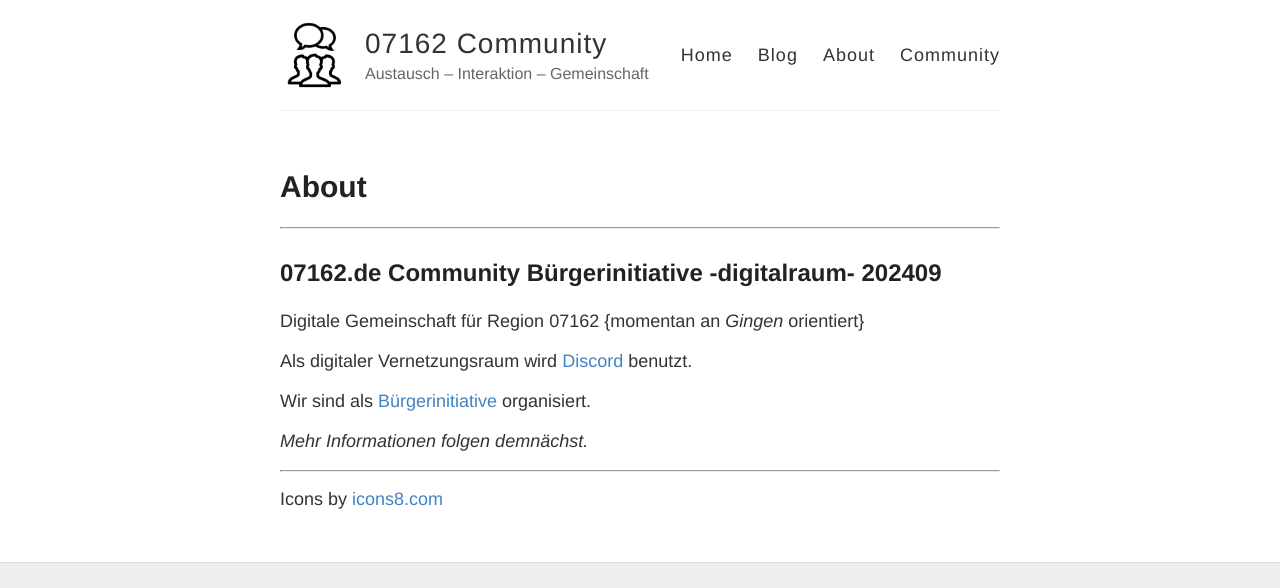
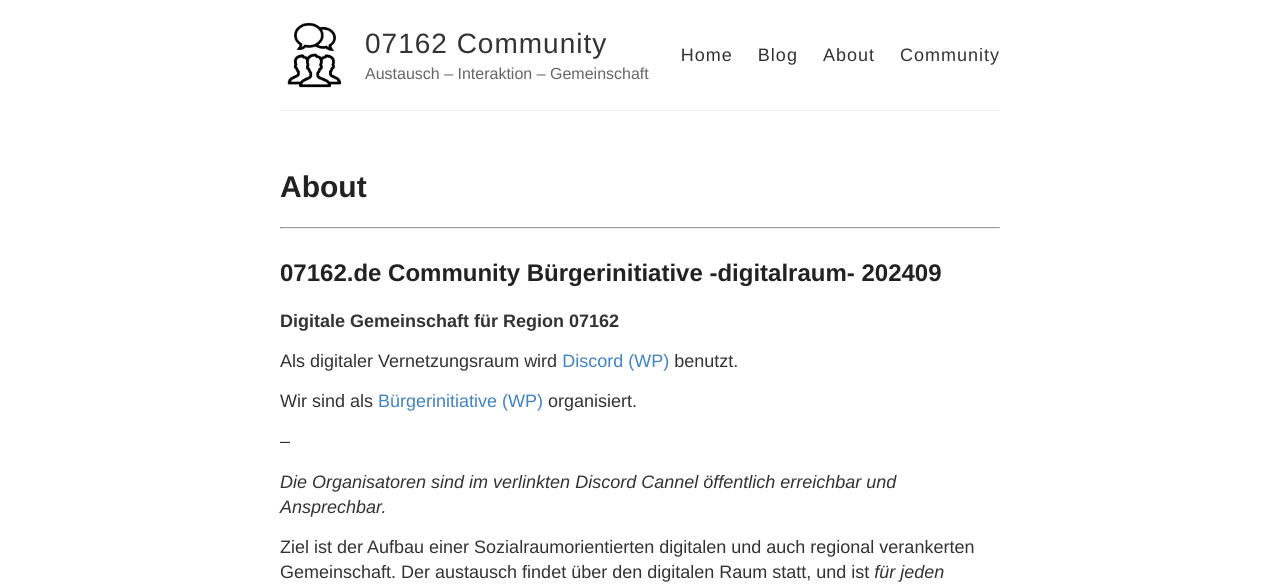
Before and after one commit to filstal/gingen, a Jekyll site: the page built from about.md, in a window 1280 px wide. Shown: the top 588 px of the page. Built offline with Jekyll 4.4.1, drawn with Linux system fonts in a browser that asks for light colours; some of the changed text lies outside the part shown.

Commit message:
Update about.md

```diff
--- a/about.md
+++ b/about.md
@@ -9,14 +9,19 @@
 ## 07162.de Community Bürgerinitiative -digitalraum- 202409
 
 
-Digitale Gemeinschaft für Region 07162 {momentan an *Gingen* orientiert}
+**Digitale Gemeinschaft für Region 07162**
 
-Als digitaler Vernetzungsraum wird [Discord](https://de.wikipedia.org/wiki/Discord) benutzt.
+Als digitaler Vernetzungsraum wird [Discord (WP)](https://de.wikipedia.org/wiki/Discord) benutzt.
 
-Wir sind als [Bürgerinitiative](https://de.wikipedia.org/wiki/B%C3%BCrgerinitiative) organisiert.
+Wir sind als [Bürgerinitiative (WP)](https://de.wikipedia.org/wiki/B%C3%BCrgerinitiative) organisiert.
 
-*Mehr Informationen folgen demnächst.*
+--
 
+*Die Organisatoren sind im verlinkten Discord Cannel öffentlich erreichbar und Ansprechbar.*
+
+Ziel ist der Aufbau einer Sozialraumorientierten digitalen und auch regional verankerten Gemeinschaft. Der austausch findet über den digitalen Raum statt, und ist *für jeden* öffentlich zugänglich.
+
+Als Digitalraum wird die Plattform Discord benutzt.
 
 ----
 
```
